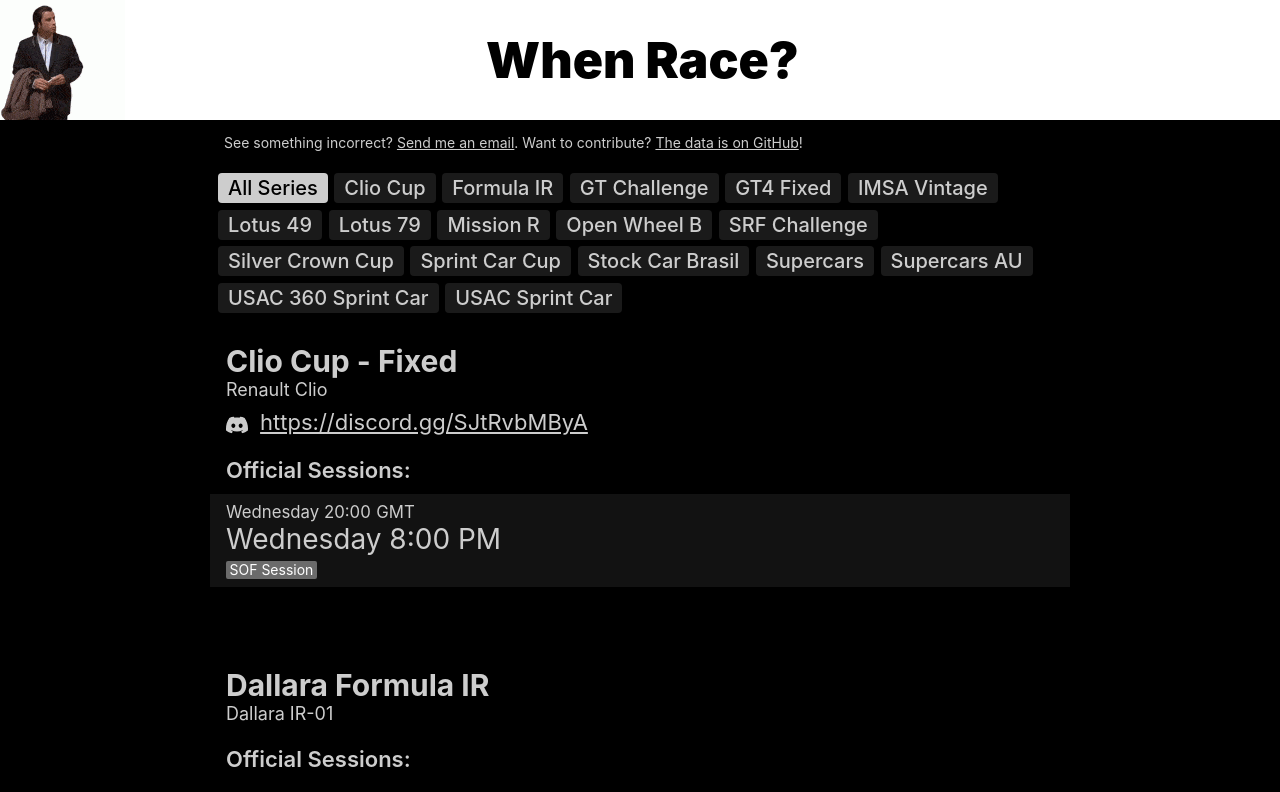
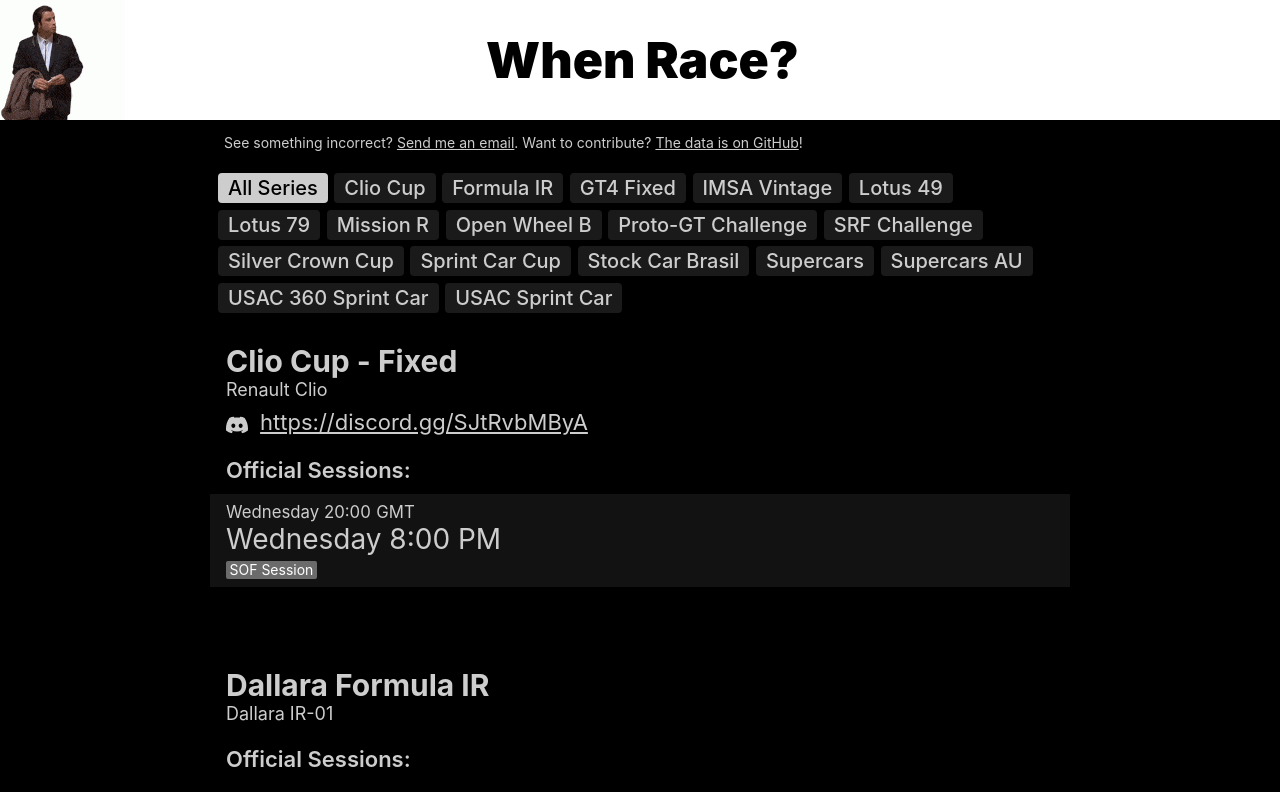
Before and after one commit to jamiehs/whenrace, a React (Create React App) app: page / in a window 1280 px wide. Shown: the top 792 px of the page. Built offline with nearby package versions, Linux system fonts and the light colour scheme.

Commit message:
Updates Proto-GT Challenge

```diff
--- a/src/data/official-sessions.js
+++ b/src/data/official-sessions.js
@@ -50,8 +50,8 @@ const officials = [
     },
     {
         seriesId: 'gtc',
-        shortLabel: 'GT Challenge',
-        label: 'GT Challenge',
+        shortLabel: 'Proto-GT Challenge',
+        label: 'Proto-GT Thrustmaster Challenge',
         cars: ["Aston Martin DBR9 GT1", "Corvette C6.R GT1", "Ford GT GT2"],
         links: {
             discord: 'https://discord.gg/jWCPZ8dtnB',
```
